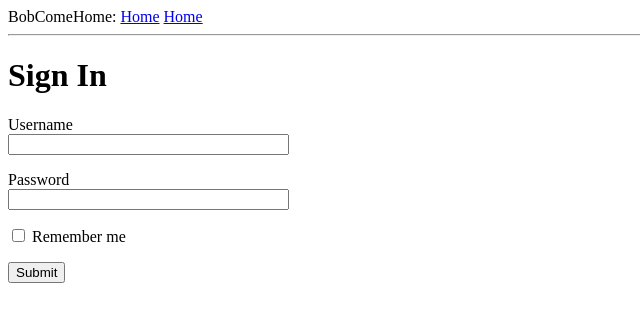
After one commit to serviceberry3/bob_come_home, a Flask app: template app/templates/login.html in a window 1280 px wide. The commit adds this page. Shown: the top 322 px of the page, without its empty margins (0-640 px from the left). Run offline with Flask 2, Linux system fonts and the light colour scheme; the template is opened without the code that fills it: most values are stand-ins (such as "Sample title", 1, 10 or a date in 2020); form fields are guessed from the names that the template uses.

Commit message:
add login form

```diff
--- a/app/__init__.py
+++ b/app/__init__.py
@@ -1,7 +1,12 @@
 from flask import Flask
+from config import Config
 
 #create application obj as instance of class Flask
 app = Flask(__name__) #name var is predefined, set to name of module in which it's used, used to load template files etc.
 
+#tell flask to read and apply config file
+app.config.from_object(Config)
+
+
 #the app package is defined by the app directory. Routes are the different URLs that the app implements
 from app import routes
--- a/app/routes.py
+++ b/app/routes.py
@@ -31,3 +31,10 @@ def index():
 
 
     return render_template('index.html', title='Home', user=user, posts=posts)
+
+
+@app.route('/login')
+def login():
+    #instantiate new LoginForm
+    form = LoginForm()
+    return render_template('login.html', title='Sign In', form=form)
--- a/app/templates/base.html
+++ b/app/templates/base.html
@@ -7,7 +7,10 @@
         {% endif %}
     </head>
     <body>
-        <div>BobComeHome: <a href="/index">Home</a></div>
+        <div>BobComeHome:
+            <a href="/index">Home</a>
+            <a href="/login">Home</a>
+        </div>
         <hr>
         {% block content %}{% endblock %} <!--define where this template should insert 'content' block-->
     </body>
--- a/app/templates/index.html
+++ b/app/templates/index.html
@@ -1,4 +1,5 @@
 <!--embed this into base.html-->
+<!--basically we're saying "use base.html, and replace 'content' block with what's defined here"-->
 {% extends "base.html" %}
 
 {% block content %}
--- /dev/null
+++ b/app/templates/login.html
@@ -0,0 +1,23 @@
+<!--basically we're saying "use base.html, and replace 'content' block with what's defined here"-->
+{% extends "base.html" %}
+
+{% block content %}
+    <h1>Sign In</h1>
+    <!--action tells browser the URL that should be used when submitting the form. When empty, submits to current URL-->
+    <!--method is HTTP request method that should be used when submitting form to server-->
+    <!--novalidate used to tell browser to not apply validation to fields in this form, leaving it to Flask app-->
+    <form action="" method="post" novalidate>
+        {{ form.hidden_tag() }} <!--hidden_tag() generates hidden field that incl token used to protect form against CSRF attax-->
+        <!--the form fields from flask_wtf know how to render themselves as HTML-->
+        <p>
+            {{ form.username.label }}<br>
+            {{ form.username(size=32) }} <!--size is an HTML attribute that will be added when <input> tag is generated-->
+        </p>
+        <p>
+            {{ form.password.label }}<br>
+            {{ form.password(size=32) }}
+        </p>
+        <p>{{ form.remember_me() }} {{ form.remember_me.label }}</p>
+        <p>{{ form.submit() }}</p>
+    </form>
+{% endblock %}
--- /dev/null
+++ b/config.py
@@ -0,0 +1,4 @@
+import os
+
+class Config(object):
+    SECRET_KEY = os.environ.get('SECRET_KEY') or 'you-will-never-guess'
```
Also changed, not shown: app/forms.py (added, +9 -0 lines).
